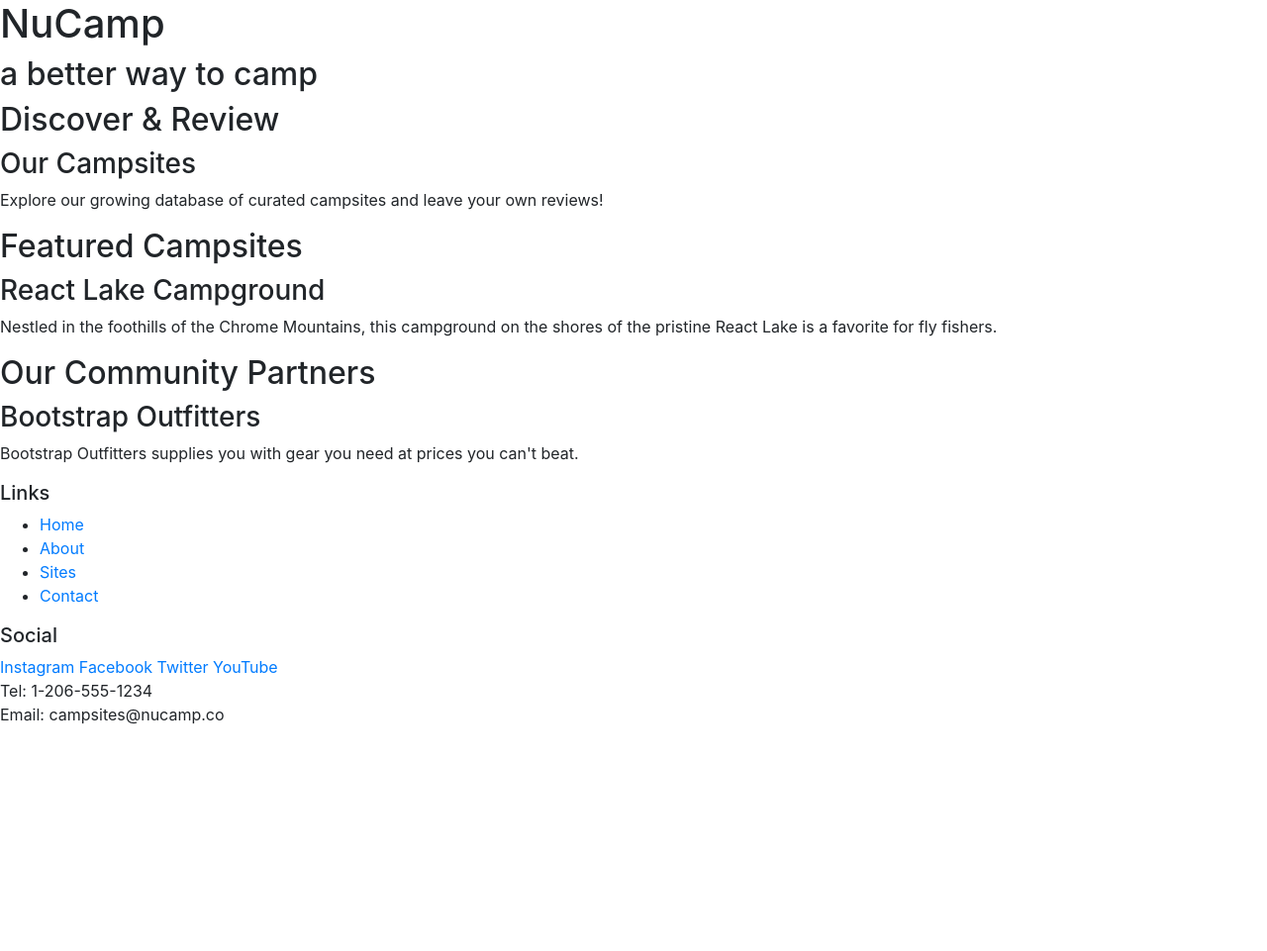
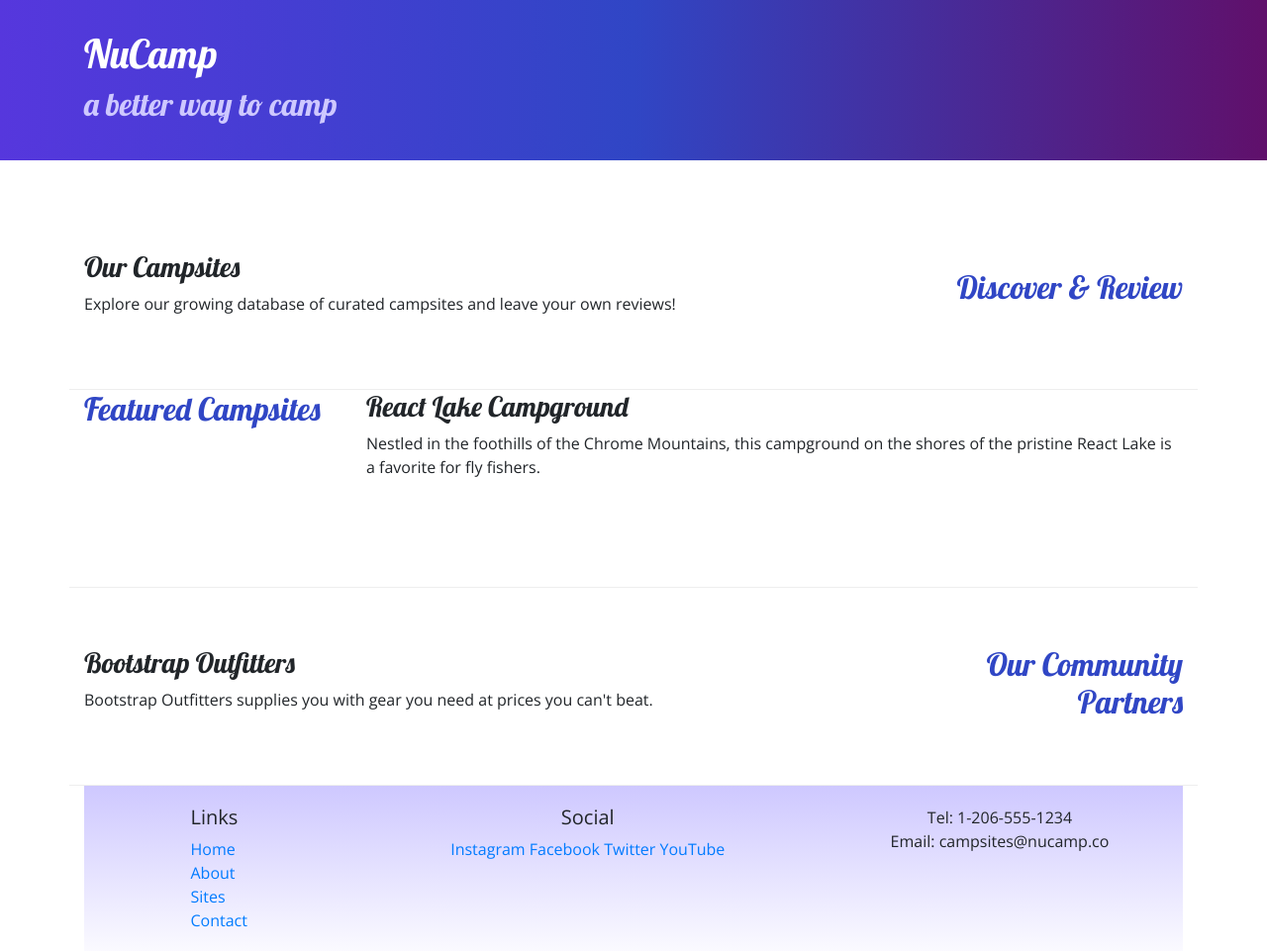
Before and after one commit to michTorr/nucamp-bootstrap, a website: page index.html in a window 1280 px wide. Shown: the whole page at 99% size. Before the commit the page ends 800 px from the top, so only its background shows below. Drawn offline with nearby package versions, Linux system fonts and the light colour scheme.

Commit message:
Adding Custom Styles

```diff
--- /dev/null
+++ b/css/styles.css
@@ -0,0 +1,32 @@
+body {
+    font-family: "Open Sans", sans-serif;
+}
+
+h1, h2, h3 {
+    font-family: "Lobster", cursive;
+}
+
+h2 {
+    color: #3046c5;
+}
+
+header h2 {
+    color: #cec8ff;
+}
+
+footer {
+    background-image: linear-gradient(#cec8ff, white);
+    padding: 20px 0;
+}
+
+.jumbotron {
+    padding: 30px;
+    background-image: linear-gradient(to right, #5637DD, #3046c5, #60106b);
+    color: white;
+}
+
+.row-content {
+    padding: 50px, 0;
+    border-bottom: 1px ridge;
+    min-height: 200px;
+}
--- a/index.html
+++ b/index.html
@@ -6,56 +6,80 @@
     <meta name="viewport" content="width=device-width, initial-scale=1" />
 
     <link rel="stylesheet" href="node_modules/bootstrap/dist/css/bootstrap.min.css" />
+    <link rel="stylesheet" href="https://fonts.googleapis.com/css?family=Lobster|Open+Sans" />
+    <link rel="stylesheet" href="css/styles.css" />
+
     <title>NuCamp: A Better Way To Camp</title>
 </head>
 
 <body>
-
-    <header>
-        <div>
+    <header class="jumbotron jumbotron-fluid">
+        <div class ="container">
+            <div class ="row">
+                <div class ="col">
                     <h1>NuCamp</h1>
                     <h2>a better way to camp</h2>
                 </div>
+            </div>
+        </div>
     </header>
 
-    <div>
-        <h2>Discover & Review</h2>
+    <div class ="container">
+        <div class ="row row-content align-items-center">
+            <div class ="col-sm-4 order-sm-last col-md-3 align-item-start">
+                <h2  class="text-sm-right">Discover & Review</h2>
+            </div>
+            <div class ="col">
                 <h3>Our Campsites</h3>
                 <p>Explore our growing database of curated campsites and leave your own reviews!</p>
             </div>
+        </div>
 
-    <div>
+
+        <div class ="row row-content">
+            <div class ="col-sm-4 col-md-3">
                 <h2>Featured Campsites</h2>
+            </div>
+            <div class ="col">
                 <h3>React Lake Campground</h3>
                 <p>Nestled in the foothills of the Chrome Mountains, this campground on the shores of the pristine React Lake is a favorite for fly fishers.</p>
             </div>
+        </div>
 
-    <div>
-        <h2>Our Community Partners</h2>
+    <div class ="row row-content align-items-center">
+        <div class ="col-sm-4 order-sm-last col-md-3">
+            <h2  class="text-sm-right">Our Community Partners</h2>
+        </div>
+        <div class ="col">
             <h3>Bootstrap Outfitters</h3>
             <p>Bootstrap Outfitters supplies you with gear you need at prices you can't beat.</p>
         </div>
+    </div>
 
     <footer>
-        <div>
+        <div class ="container">
+            <div class="row">
+                <div class="col-4 col-sm-2 offset-1">
                     <h5>Links</h5>
-            <ul>
+                    <ul class="list-unstyled">
                         <li><a href="#">Home</a></li>
                         <li><a href="#">About</a></li>
                         <li><a href="#">Sites</a></li>
                         <li><a href="#">Contact</a></li>
                     </ul>
                 </div>
-        <div>
+                <div class="col-6 col-sm-5 text-center">
                     <h5>Social</h5>
                     <a href="http://instagram.com/">Instagram</a>
                     <a href="http://facebook.com/">Facebook</a>
                     <a href="http://twitter.com/">Twitter</a>
                     <a href="http://youtube.com/">YouTube</a>
                 </div>
-        <div>
+                <div class="col-sm-4 text-center">
                     Tel: 1-206-555-1234<br />
                     Email: campsites@nucamp.co
+                </div>
+            </div>
         </div>
     </footer>
 <!-- jQuery must come first, then Popper.js, then the Bootstrap JavaScript plugins.-->
```
Lines whose indentation alone changed are shown as unchanged.
